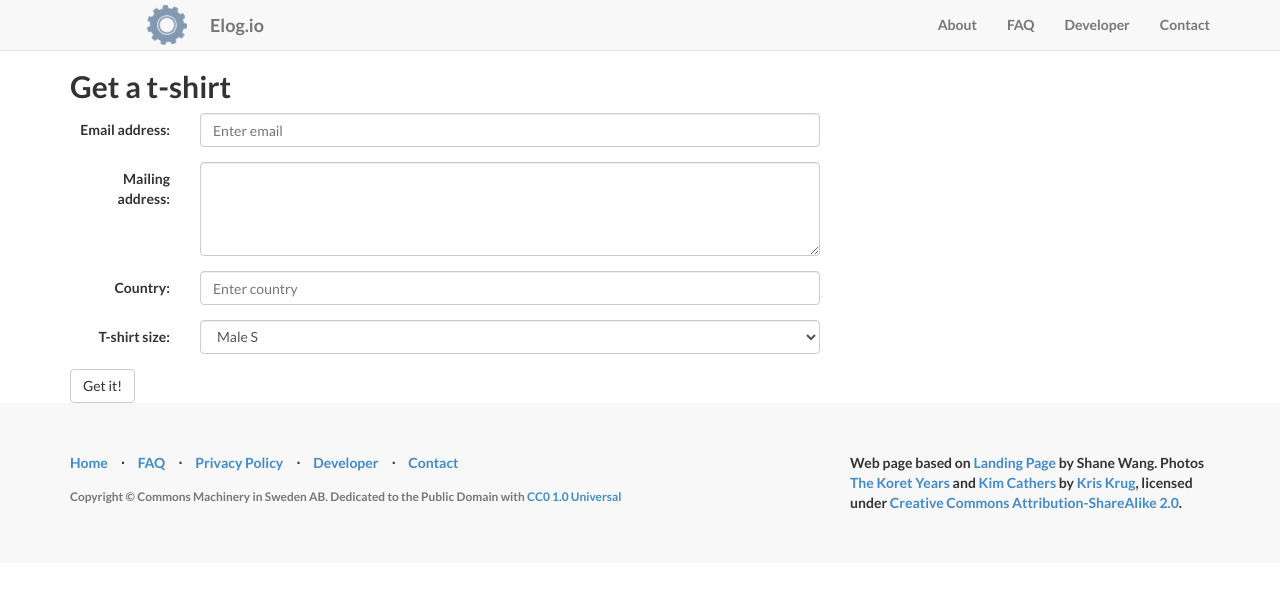
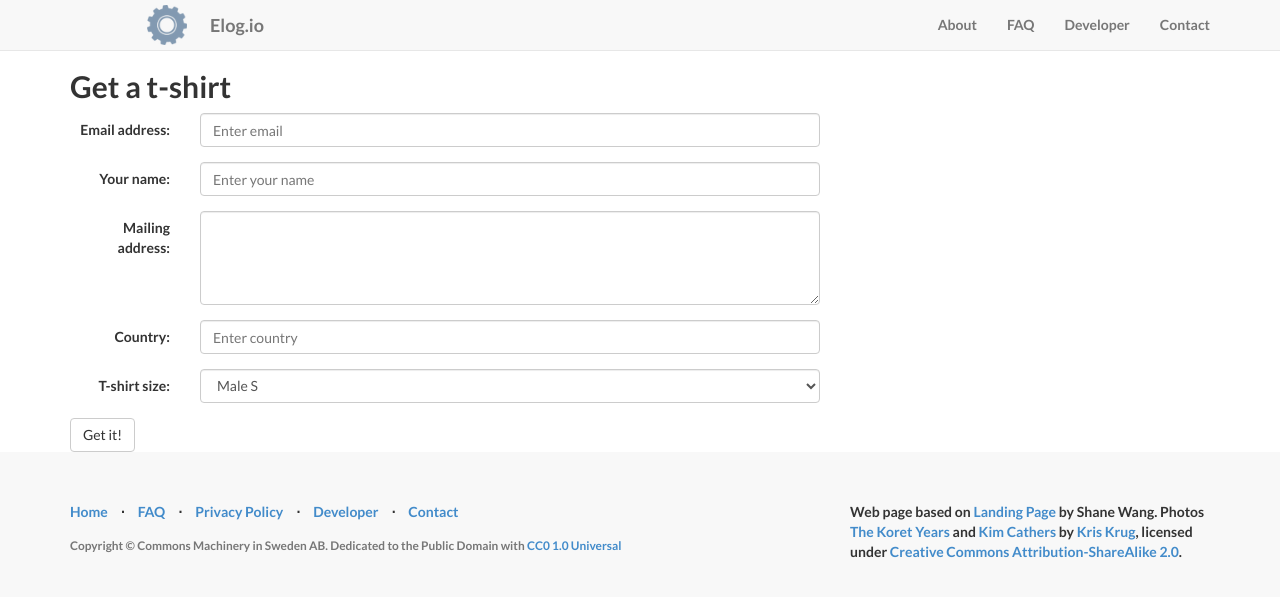
Before and after one commit to commonsmachinery/elogio, a Jekyll site: the page built from tshirt.html, in a window 1280 px wide. Shown: the top 597 px of the page. Built offline with Jekyll 4.4.1, drawn with Linux system fonts in a browser that asks for light colours; nearby versions of some CDN libraries; library files that are not in the unit come from our copies.

Commit message:
Updated form

```diff
--- a/tshirt.html
+++ b/tshirt.html
@@ -7,11 +7,18 @@ root: "../"
 <div class="faq">
 <h2>Get a t-shirt</h2>
 
- <form class="form-horizontal">
+ <form class="form-horizontal" accept-charset="UTF-8" action="https://formkeep.com/f/925661debb79" method="POST">
+   <input type="hidden" name="utf8" value="✓">
    <div class="form-group">
      <label for="inputEmail" class="col-sm-2 control-label">Email address:</label>
      <div class="col-sm-10">
-       <input type="email" class="form-control" id="inputEmail" placeholder="Enter email" />
+       <input type="email" class="form-control" id="inputEmail" placeholder="Enter email" name="email" />
+     </div>
+   </div>
+   <div class="form-group">
+     <label for="inputName" class="col-sm-2 control-label">Your name:</label>
+     <div class="col-sm-10">
+       <input type="name" class="form-control" id="inputName" placeholder="Enter your name" name="name" />
      </div>
    </div>
    <div class="form-group">
```
